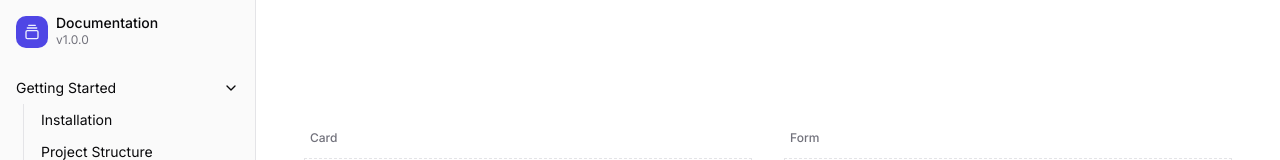
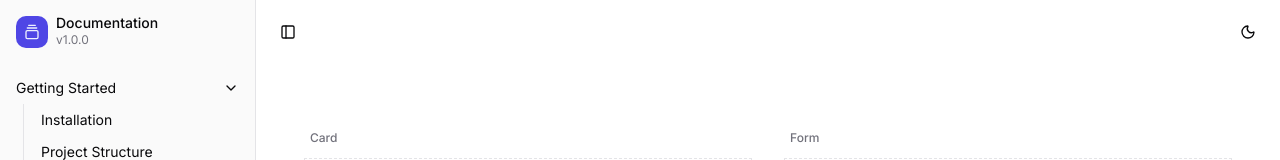
Before and after one commit to chargersh/digital-garden, a Next.js app: page / in a window 1280 px wide. Shown: the top 160 px of the page. Built offline with nearby package versions, Linux system fonts and the light colour scheme.

Commit message:
dark mode

```diff
--- a/package.json
+++ b/package.json
@@ -17,6 +17,7 @@
     "clsx": "^2.1.1",
     "lucide-react": "^0.563.0",
     "next": "16.1.6",
+    "next-themes": "^0.4.6",
     "radix-ui": "^1.4.3",
     "react": "19.2.3",
     "react-dom": "19.2.3",
--- a/src/app/layout.tsx
+++ b/src/app/layout.tsx
@@ -1,7 +1,13 @@
 import type { Metadata } from "next";
 import { Geist, Geist_Mono, Inter } from "next/font/google";
 import "./globals.css";
-import { SidebarInset, SidebarProvider } from "@/components/ui/sidebar";
+import { ModeToggle } from "@/components/mode-toggle";
+import { ThemeProvider } from "@/components/theme-provider";
+import {
+  SidebarInset,
+  SidebarProvider,
+  SidebarTrigger,
+} from "@/components/ui/sidebar";
 import { AppSidebar } from "@/features/sidebar/app-sidebar";
 
 const inter = Inter({ subsets: ["latin"], variable: "--font-sans" });
@@ -27,14 +33,29 @@ export default function RootLayout({
   children: React.ReactNode;
 }>) {
   return (
-    <html className={inter.variable} lang="en">
+    <html
+      className={`${inter.variable} overscroll-none`}
+      lang="en"
+      suppressHydrationWarning
+    >
       <body
         className={`${geistSans.variable} ${geistMono.variable} antialiased`}
       >
-        <SidebarProvider>
-          <AppSidebar />
-          <SidebarInset>{children}</SidebarInset>
-        </SidebarProvider>
+        <ThemeProvider
+          attribute="class"
+          defaultTheme="system"
+          disableTransitionOnChange
+          enableSystem
+        >
+          <SidebarProvider>
+            <AppSidebar />
+            <SidebarInset>
+              <SidebarTrigger className="absolute top-4 left-4" />
+              {children}
+            </SidebarInset>
+            <ModeToggle className="fixed top-4 right-4 z-20" />
+          </SidebarProvider>
+        </ThemeProvider>
       </body>
     </html>
   );
--- /dev/null
+++ b/src/components/mode-toggle.tsx
@@ -0,0 +1,37 @@
+"use client";
+
+import { MoonIcon, SunIcon } from "lucide-react";
+import { useTheme } from "next-themes";
+import { useEffect, useState } from "react";
+
+import { Button } from "@/components/ui/button";
+
+interface ModeToggleProps {
+  className?: string;
+}
+
+export function ModeToggle({ className }: ModeToggleProps) {
+  const { resolvedTheme, setTheme } = useTheme();
+  const isDark = resolvedTheme === "dark";
+  const [mounted, setMounted] = useState(false);
+
+  useEffect(() => {
+    setMounted(true);
+  }, []);
+
+  if (!mounted) {
+    return null;
+  }
+
+  return (
+    <Button
+      aria-label="Toggle theme"
+      className={className}
+      onClick={() => setTheme(isDark ? "light" : "dark")}
+      size="icon-sm"
+      variant="ghost"
+    >
+      {isDark ? <SunIcon /> : <MoonIcon />}
+    </Button>
+  );
+}
--- /dev/null
+++ b/src/components/theme-provider.tsx
@@ -0,0 +1,11 @@
+"use client";
+
+import { ThemeProvider as NextThemesProvider } from "next-themes";
+import type { ComponentProps } from "react";
+
+export function ThemeProvider({
+  children,
+  ...props
+}: ComponentProps<typeof NextThemesProvider>) {
+  return <NextThemesProvider {...props}>{children}</NextThemesProvider>;
+}
```
Also changed, not shown: 1 other file (tests, documents, lock files or other folders).
